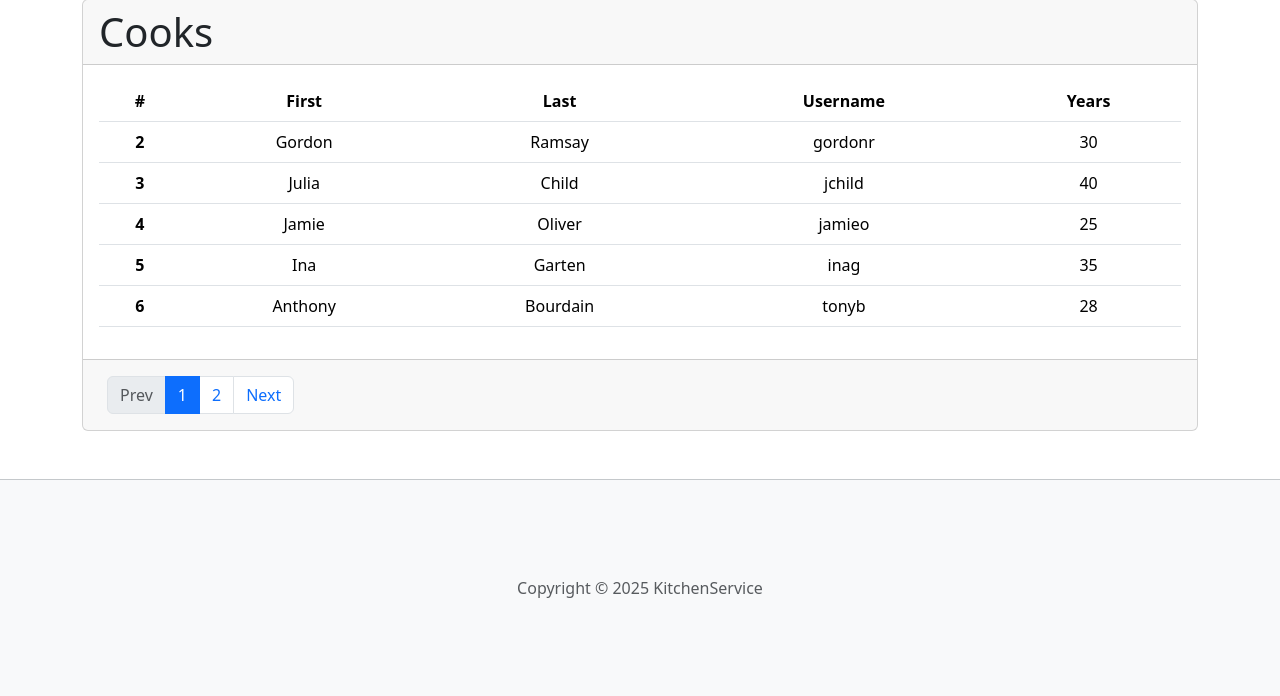
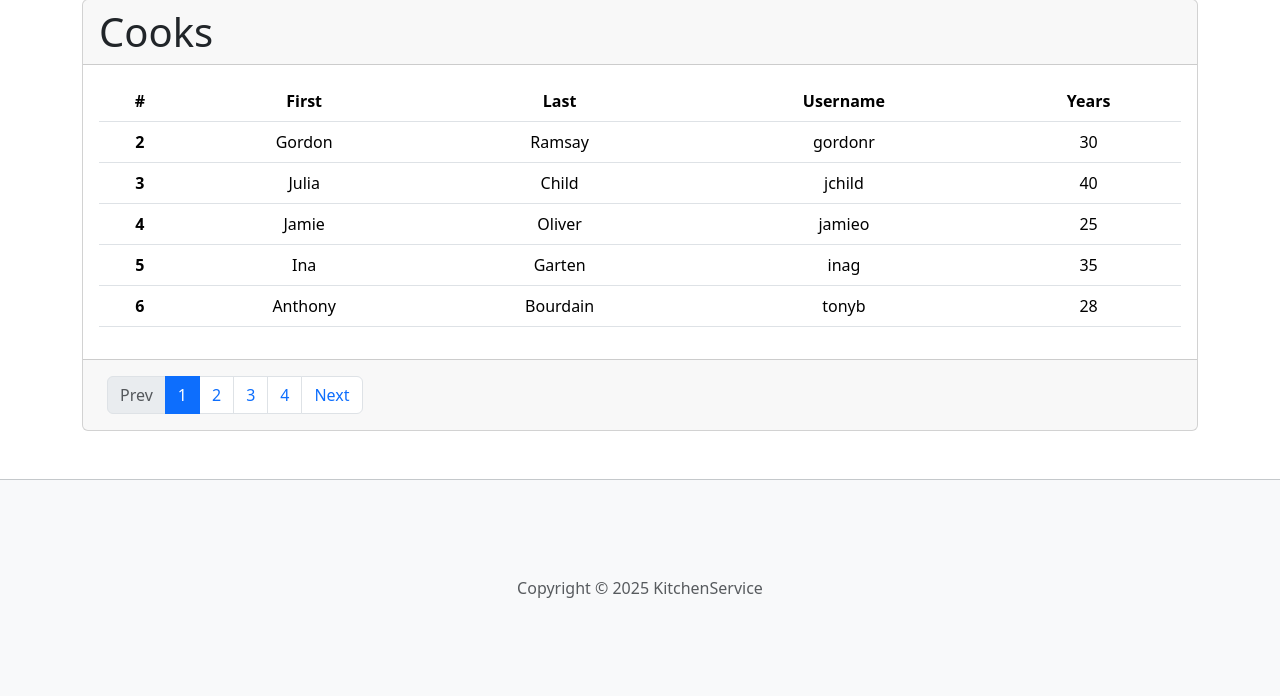
Before and after one commit to Windings-Lab/kitchen-service, a Django app: page /cook/list/ in a window 1280 px wide. Shown: the part 107-803 px from the top of the page. Run offline with Django 5.2, Linux system fonts and the light colour scheme; data comes from the database, SQL or seed files in the repository.

Commit message:
Refactor: more readable pagination and query_transform

```diff
--- a/kitchen/templatetags/custom_tags.py
+++ b/kitchen/templatetags/custom_tags.py
@@ -53,17 +53,16 @@ def vowel_a_an(first_str, text: str):
 
 
 @register.simple_tag(takes_context=True)
-def query_transform(context, **kwargs):
+def query_transform(context, key, value):
     request = context.get("request")
     if not request:
         return ""
 
     updated = request.GET.copy()
-    for key, value in kwargs.items():
-        if value is not None:
-            updated[key] = value
-        else:
-            updated.pop(key, 0)
+    if value is not None:
+        updated[key] = value
+    else:
+        updated.pop(key, 0)
 
     result = updated.urlencode()
     return result
--- a/templates/includes/pagination.html
+++ b/templates/includes/pagination.html
@@ -1,25 +1,20 @@
 {% load custom_tags %}
 
-<nav aria-label="Page navigation example">
+
+{% with page=page|default:"page" %}
+<nav>
   <ul class="pagination m-0 m-2">
     <li class="page-item {% if not page_obj.has_previous %}disabled{% endif %}">
-      <a class="page-link" href="?{% if page_obj.has_previous %}{% query_transform page=page_obj.previous_page_number %}{% endif %}">Prev</a>
+      <a class="page-link" href="?{% if page_obj.has_previous %}{% query_transform page page_obj.previous_page_number %}{% endif %}">Prev</a>
     </li>
-    {% if page_obj.has_previous %}
-    <li class="page-item">
-      <a class="page-link" href="?{% query_transform page=page_obj.number|add:"-1" %}">{{ page_obj.number|add:"-1" }}</a>
+    {% for page_num in paginator.page_range %}
+    <li class="page-item {% if page_obj.number == page_num %}active{% endif %}">
+      <a class="page-link" href="?{% query_transform page page_num %}">{{ page_num }}</a>
     </li>
-    {% endif %}
-    <li class="page-item active">
-      <a class="page-link" href="?{% query_transform page=page_obj.number %}">{{ page_obj.number }}</a>
-    </li>
-    {% if page_obj.has_next %}
-    <li class="page-item">
-      <a class="page-link" href="?{% query_transform page=page_obj.number|add:"1" %}">{{ page_obj.number|add:"1" }}</a>
-    </li>
-    {% endif %}
+    {% endfor %}
     <li class="page-item {% if not page_obj.has_next %}disabled{% endif %}">
-      <a class="page-link" href="?{% if page_obj.has_next %}{% query_transform page=page_obj.next_page_number %}{% endif %}">Next</a>
+      <a class="page-link" href="?{% if page_obj.has_next %}{% query_transform page page_obj.next_page_number %}{% endif %}">Next</a>
     </li>
   </ul>
 </nav>
+{% endwith %}
```
